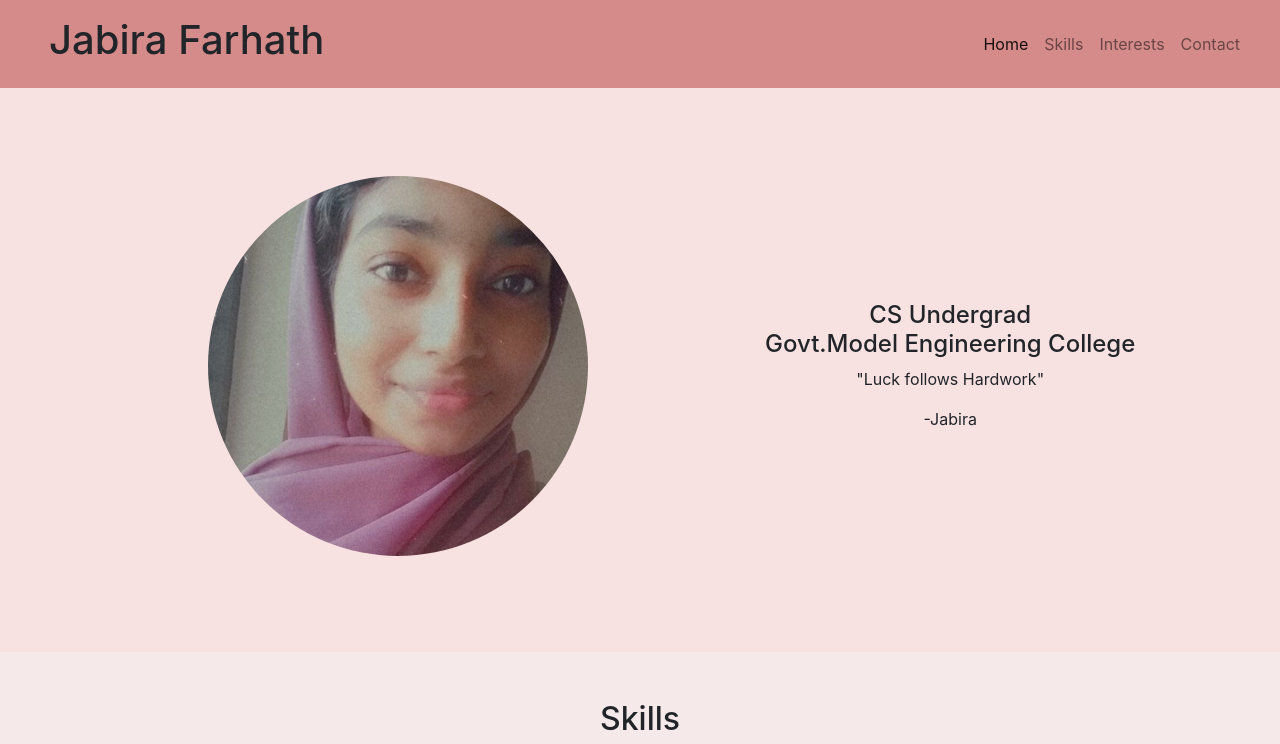
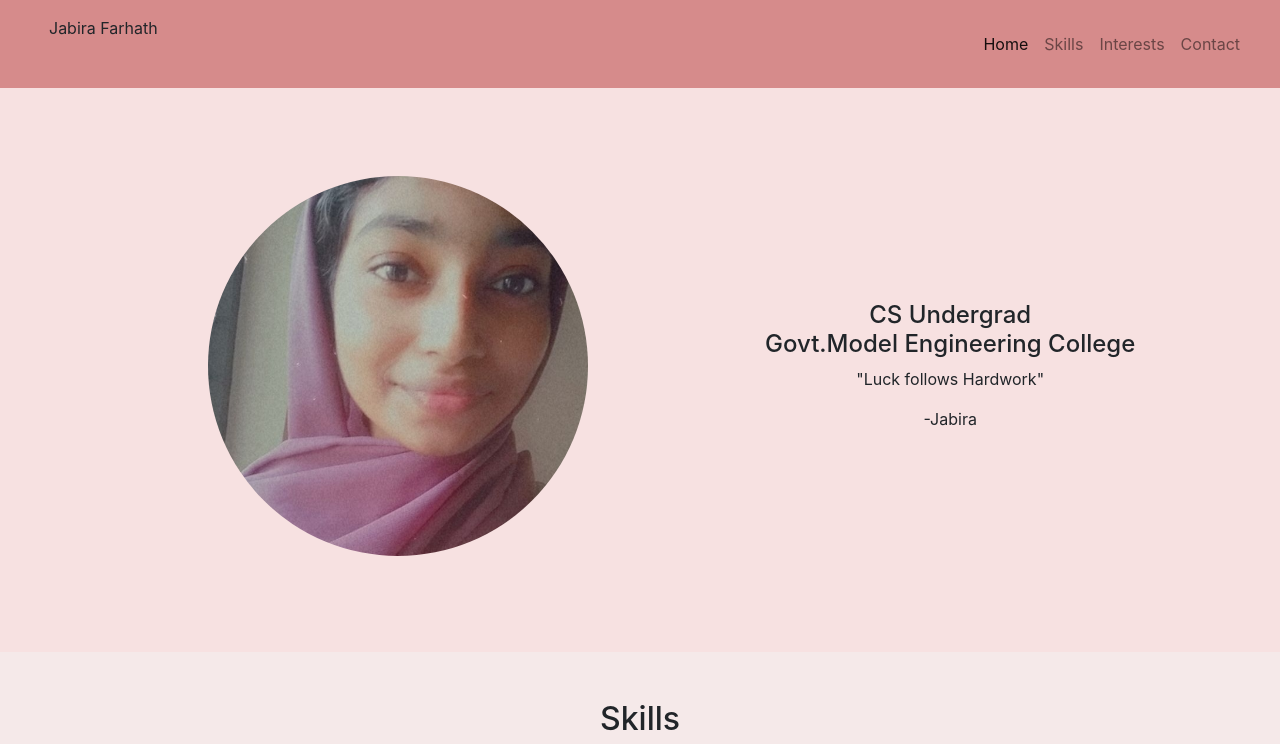
Before and after one commit to jabirafarhath/jabira-static-website, a plain HTML site: page index.html in a window 1280 px wide. Shown: the top 744 px of the page. Drawn offline with nearby package versions, Linux system fonts and the light colour scheme.

Commit message:
Update index.html

```diff
--- a/index.html
+++ b/index.html
@@ -13,7 +13,7 @@
     <header class="p-3 mb-0 bg4-header " >
       <div class="row">
         <div class="col-md-6 col-9 pl-5">
-          <h1>Jabira Farhath</h1>
+          <p class="fontj">Jabira Farhath</p>
         </div>
         <div class="col-md-6 col-3">
           <nav class="navbar navbar-expand-lg navbar-light text-dark pr-3">
```
